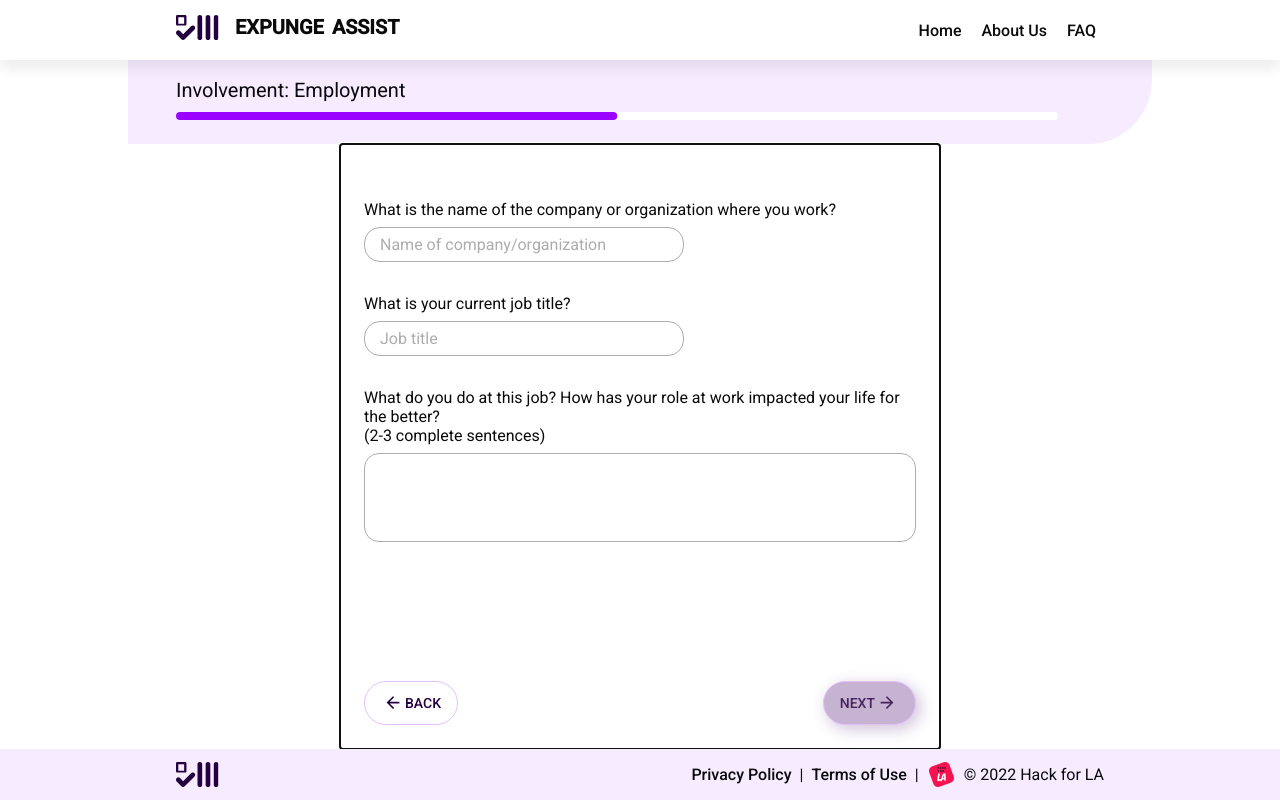
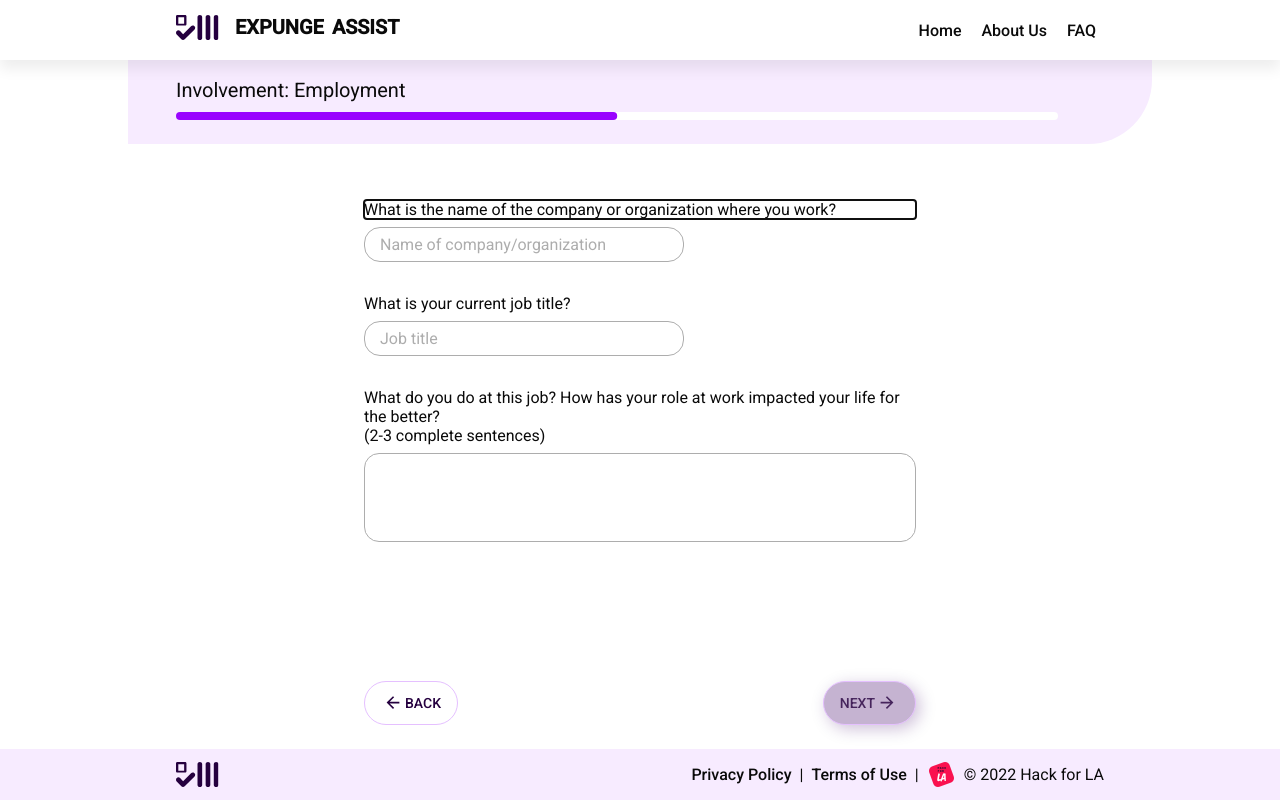
Before and after one commit to hackforla/expunge-assist, a React (Create React App) app in the folder products/statement-generator/: page /form/job in a window 1280 px wide. Built offline with nearby package versions, Linux system fonts and the light colour scheme.

Commit message:
Update initial screen reader focus on InvolvementJobFlow

```diff
--- a/products/statement-generator/src/pages-form/InvolvementJobFlow.tsx
+++ b/products/statement-generator/src/pages-form/InvolvementJobFlow.tsx
@@ -33,15 +33,15 @@ function InvolvementJobFlow() {
     });
   };
 
-  const contentContainerRef = useRef<HTMLDivElement>(null);
+  const companyNameLabelRef = useRef<HTMLLabelElement>(null);
 
   useEffect(() => {
     // Automatically focus the container when the component mounts
-    contentContainerRef.current?.focus();
+    companyNameLabelRef.current?.focus();
   }, []);
 
   return (
-    <ContentContainer ref={contentContainerRef} tabIndex={-1}>
+    <ContentContainer>
       <FormContainer>
         <Input
           id="companyName"
@@ -51,6 +51,7 @@ function InvolvementJobFlow() {
           defaultValue={companyName}
           shortWidth
           type="text"
+          labelRef={companyNameLabelRef}
         />
 
         <Input
```
